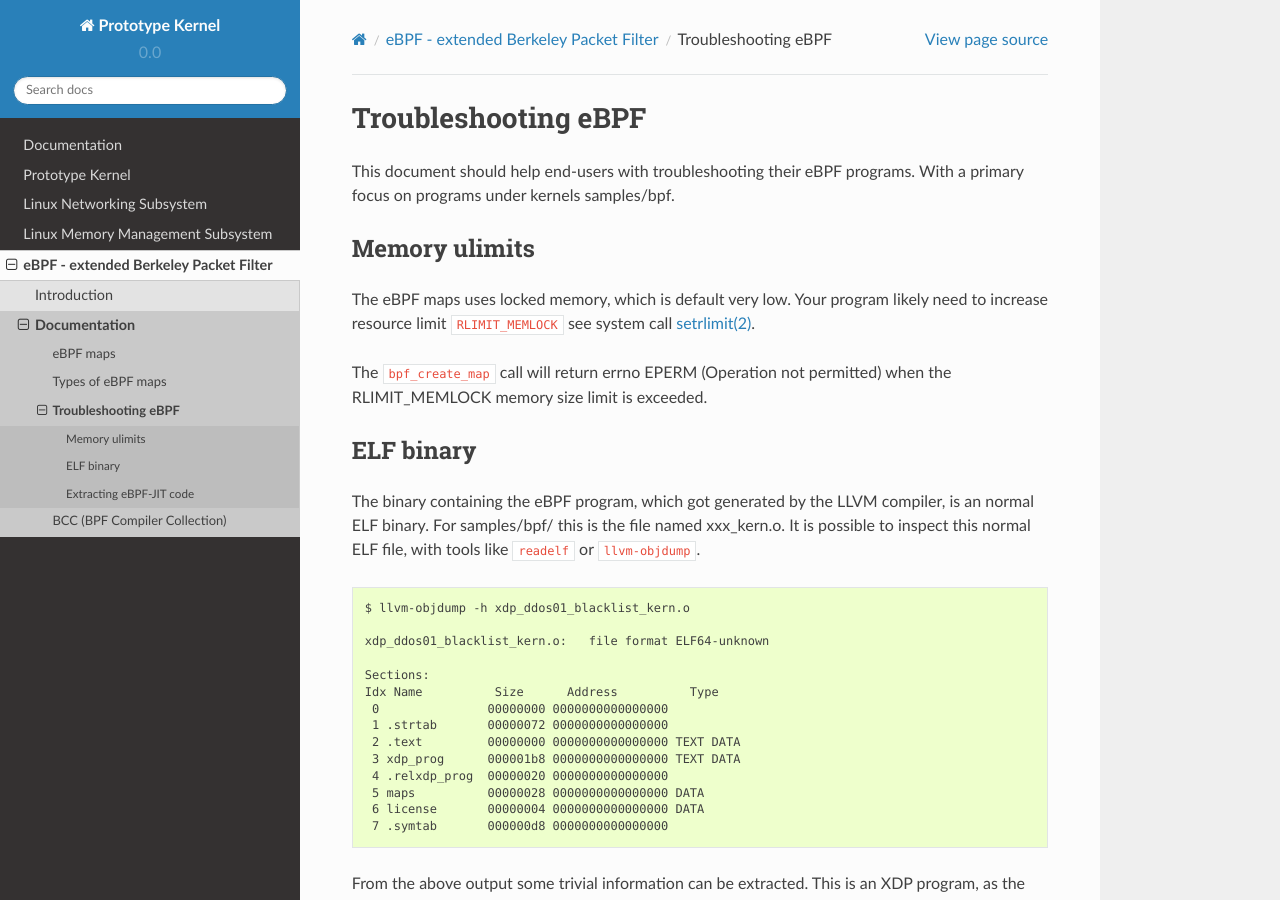
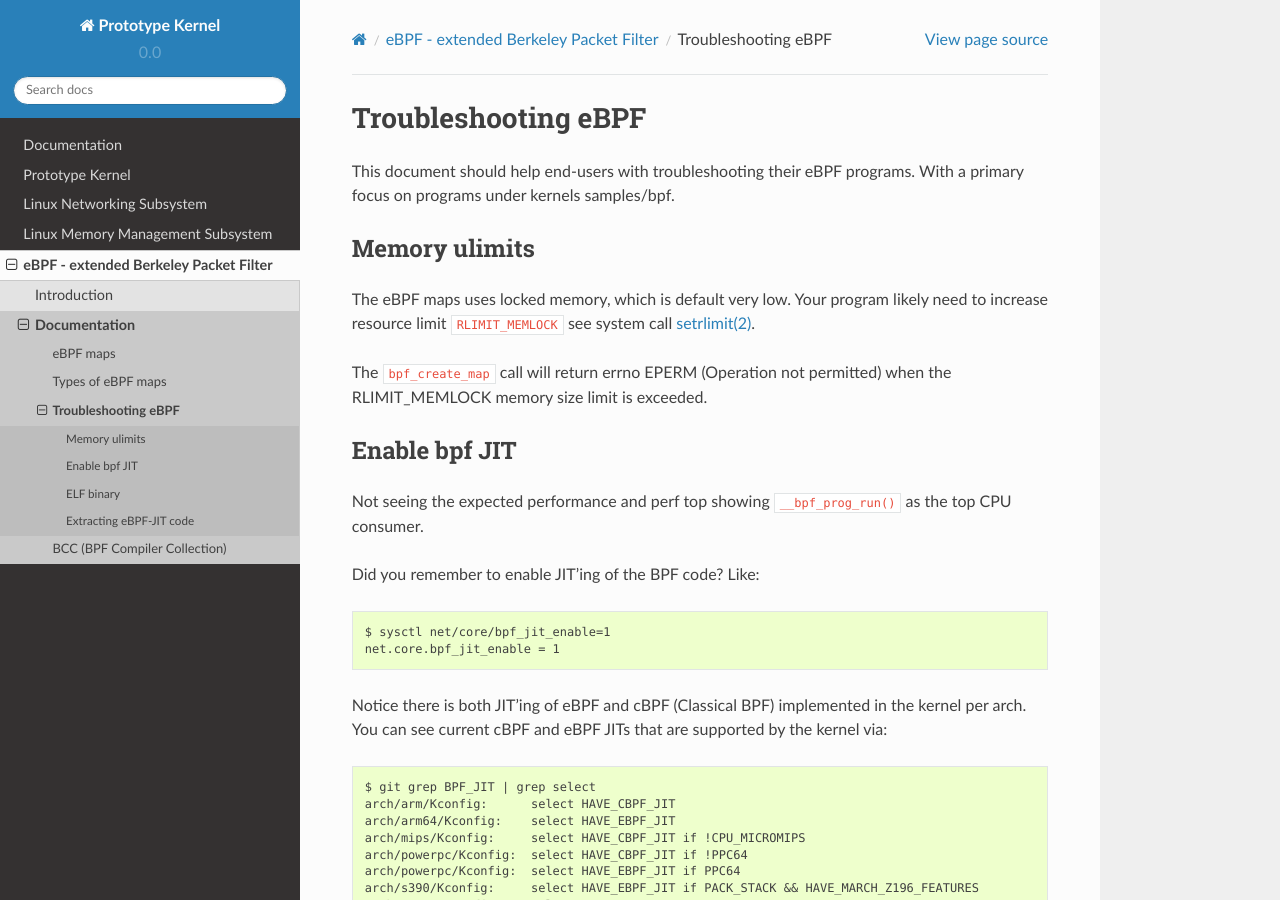
Before and after one commit to netoptimizer/prototype-kernel, a Sphinx documentation site: the page built from kernel/Documentation/bpf/troubleshooting.rst, in a window 1280 px wide and 900 px high. Built offline with Sphinx 7.4.7 and the Read the Docs theme 2.0.0, drawn with Linux system fonts in a browser that asks for light colours; some of the changed text lies outside the part shown.

Commit message:
doc: remember to enable JITing of the BPF code
Also document how to see what kind of JIT support the
different CPU arch's have available in the kernel git tree.

Signed-off-by: Jesper Dangaard Brouer <brouer@redhat.com>

```diff
--- a/kernel/Documentation/bpf/troubleshooting.rst
+++ b/kernel/Documentation/bpf/troubleshooting.rst
@@ -16,6 +16,33 @@ The ``bpf_create_map`` call will return errno EPERM (Operation not
 permitted) when the RLIMIT_MEMLOCK memory size limit is exceeded.
 
 .. _setrlimit(2): http://man7.org/linux/man-pages/man2/setrlimit.2.html
+
+Enable bpf JIT
+==============
+
+Not seeing the expected performance and perf top showing
+``__bpf_prog_run()`` as the top CPU consumer.
+
+Did you remember to enable JIT'ing of the BPF code?
+Like::
+
+ $ sysctl net/core/bpf_jit_enable=1
+ net.core.bpf_jit_enable = 1
+
+Notice there is both JIT'ing of eBPF and cBPF (Classical BPF)
+implemented in the kernel per arch.  You can see current cBPF and eBPF
+JITs that are supported by the kernel via::
+
+ $ git grep BPF_JIT | grep select
+ arch/arm/Kconfig:	select HAVE_CBPF_JIT
+ arch/arm64/Kconfig:	select HAVE_EBPF_JIT
+ arch/mips/Kconfig:	select HAVE_CBPF_JIT if !CPU_MICROMIPS
+ arch/powerpc/Kconfig:	select HAVE_CBPF_JIT if !PPC64
+ arch/powerpc/Kconfig:	select HAVE_EBPF_JIT if PPC64
+ arch/s390/Kconfig:	select HAVE_EBPF_JIT if PACK_STACK && HAVE_MARCH_Z196_FEATURES
+ arch/sparc/Kconfig:	select HAVE_CBPF_JIT
+ arch/x86/Kconfig:	select HAVE_EBPF_JIT			if X86_64
+
 
 ELF binary
 ==========
```
